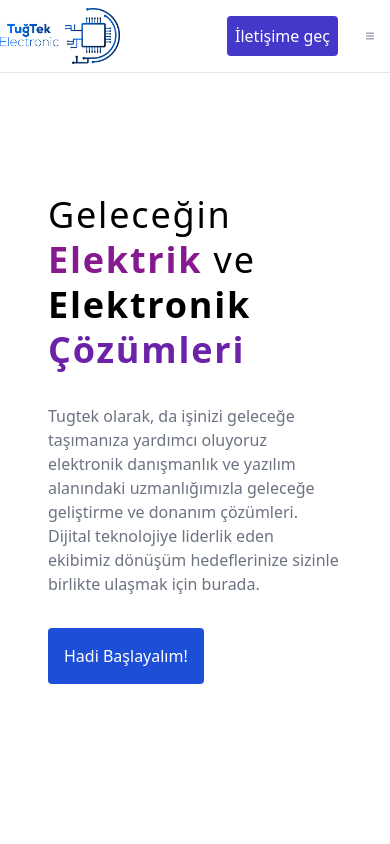
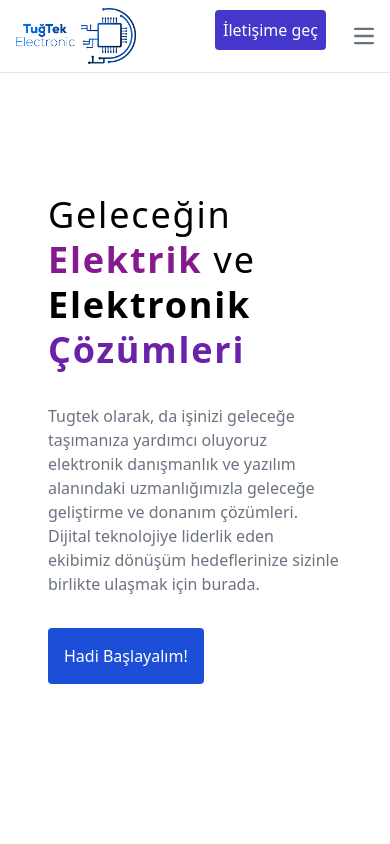
Before and after one commit to atesbey-design/tugtech-website, a Next.js app: page / in a window 390 px wide. Shown: the top 844 px of the page. Built offline with nearby package versions, Linux system fonts and the light colour scheme.

Commit message:
Fix: responsive problems

```diff
--- a/app/page.tsx
+++ b/app/page.tsx
@@ -70,7 +70,7 @@ export default function Home () {
         <Blog />
       </div>
 
-      <div className='w-screen flex justify-center items-center my-12'>
+      <div className='lg:w-screen flex justify-center items-center my-12'>
         <div className=' lg:w-3/4  lg:rounded-2xl flex lg:flex-row flex-col justify-around items-center text-center  bg-gradient-to-tr to-[#F1F1F5] from-[#E4ECF7] py-40'>
           <h2 className='text-gray-700  text-3xl lg:text-4xl font-bold tracking-wide'>
             Elektrik merkezileşmez, merkezsizleşir.
@@ -79,7 +79,7 @@ export default function Home () {
             </span>
           </h2>
           <div>
-            <button className='bg-gradient-to-r from-[#FFC656] to-[#F16063] rounded-lg text-white p-4 lg:mt-0 mt-8'>
+            <button className='bg-gradient-to-r from-[#FFC656] font-bold to-[#F16063] rounded-lg text-white p-4 lg:mt-0 mt-8'>
               <Link href='/contact'>İletişime Geç!</Link>
             </button>
           </div>
--- a/components/Navbar/Navbar.tsx
+++ b/components/Navbar/Navbar.tsx
@@ -13,7 +13,7 @@ const Navbar = () => {
 
   return (
     <nav className='bg-white fixed w-full z-20 top-0 start-0 border-b border-gray-200 py-2'>
-      <div className='max-w-screen-xl flex flex-wrap items-center justify-between mx-auto '>
+      <div className='max-w-screen-xl flex flex-wrap items-center justify-between mx-auto ml-4'>
         <Link href='/'>
           <Image src='/logo.png' width={120} alt='logo' height={120} />
         </Link>
@@ -28,7 +28,7 @@ const Navbar = () => {
             onClick={openMenu}
             data-collapse-toggle='navbar-sticky'
             type='button'
-            className='inline-flex items-center p-4 w-10 h-10 justify-center text-sm text-gray-500 rounded-lg md:hidden hover:bg-gray-100 focus:outline-none focus:ring-2 focus:ring-gray-200 '
+            className='inline-flex items-center p-4   justify-center text-sm text-gray-500 rounded-lg md:hidden hover:bg-gray-100 focus:outline-none focus:ring-2 focus:ring-gray-200 '
             aria-controls='navbar-sticky'
             aria-expanded='false'
           >
```
